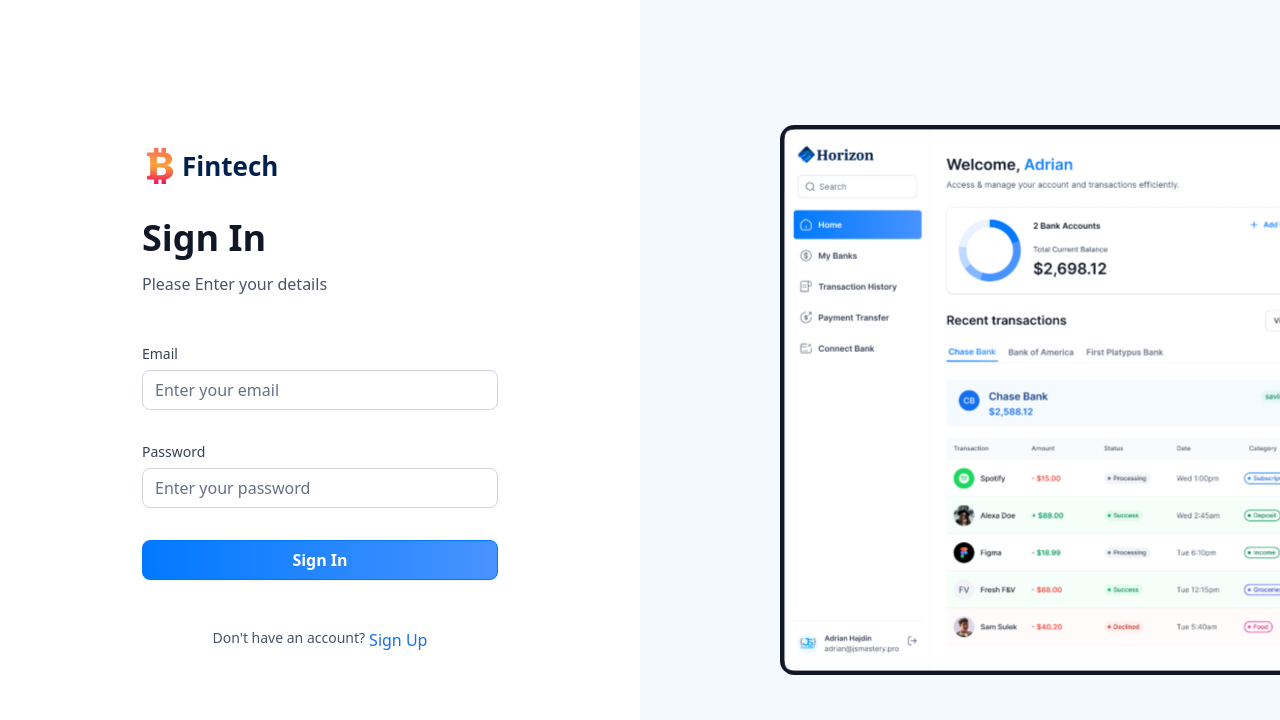
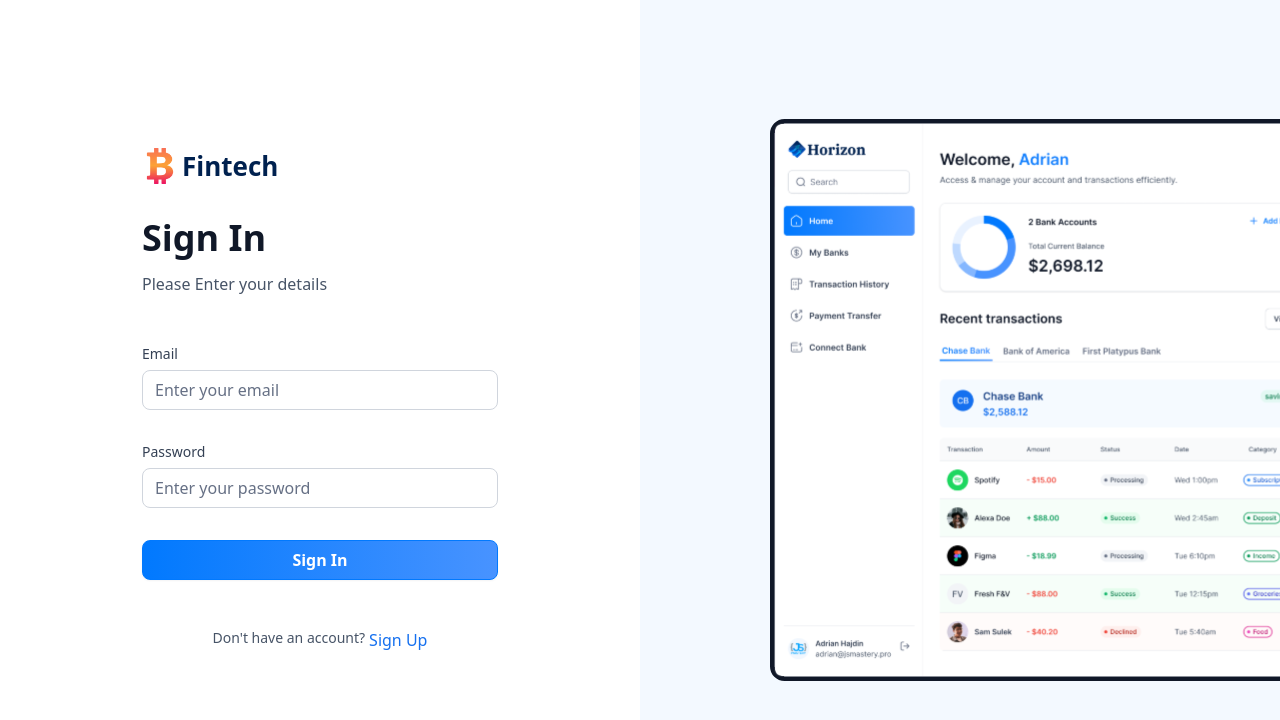
Before and after one commit to ahmarshahid/FinTracker, a Next.js app: page /sign-in in a window 1280 px wide. Shown: the top 720 px of the page. Built offline with nearby package versions, Linux system fonts and the light colour scheme; what dwolla-v2, plaid would draw is missing.

Commit message:
Final Touch

```diff
--- a/app/(auth)/layout.tsx
+++ b/app/(auth)/layout.tsx
@@ -13,8 +13,8 @@ export default function RootLayout({
     <Image
     src = "/icons/auth-image.svg"
     alt = "Auth image"
-    width = {500}
-    height = {500}
+    width = {510}
+    height = {510}
     />
     </div>
  </main>
--- a/app/globals.css
+++ b/app/globals.css
@@ -65,7 +65,7 @@
   }
 
   .text-10 {
-    @apply text-[10px] leading-[14px];
+    @apply text-[11px] leading-[14px];
   }
 
   .text-12 {
--- a/components/RightSidebar.tsx
+++ b/components/RightSidebar.tsx
@@ -34,8 +34,8 @@ const RightSidebar = ({ user, transactions, banks }: RightSidebarProps) => {
           <Link href="/" className="flex gap-2 items-center">
             <Image
               src="/icons/plus.svg"
-              width={20}
-              height={20}
+              width={21}
+              height={21}
               alt="add bank"
             />
             <h2 className="text-14 font-semibold text-gray-600">
--- a/components/TotalBalanceBox.tsx
+++ b/components/TotalBalanceBox.tsx
@@ -23,7 +23,7 @@ const TotalBalanceBox = ({
 
         <div className = 'flex flex-col gap-2'>
             <p className='total-balance-label'>
-                Total Current Balance
+                Total Current Balance:
             </p>
 
         <div className='total-balance-amount flex-center gap-2'>
```
